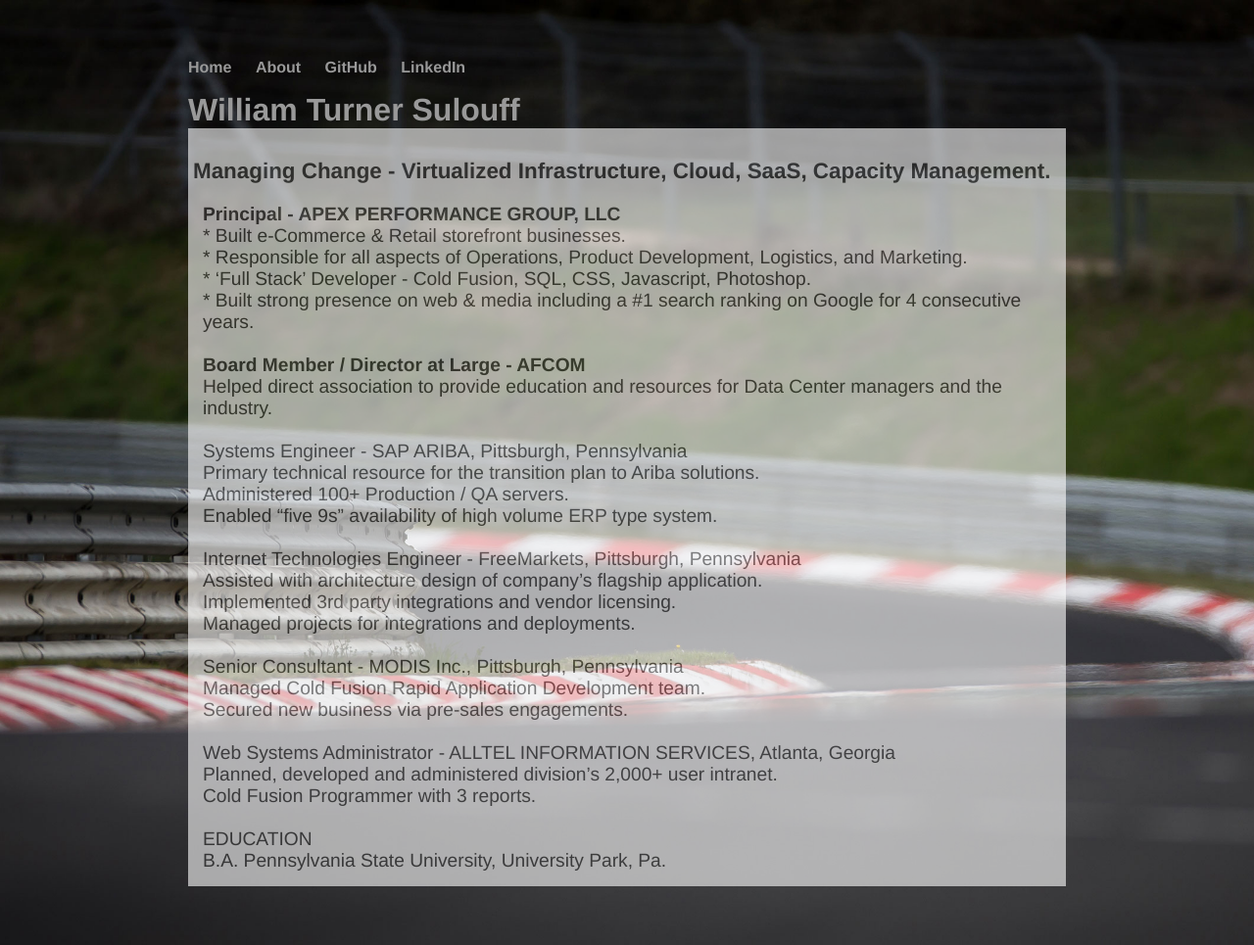
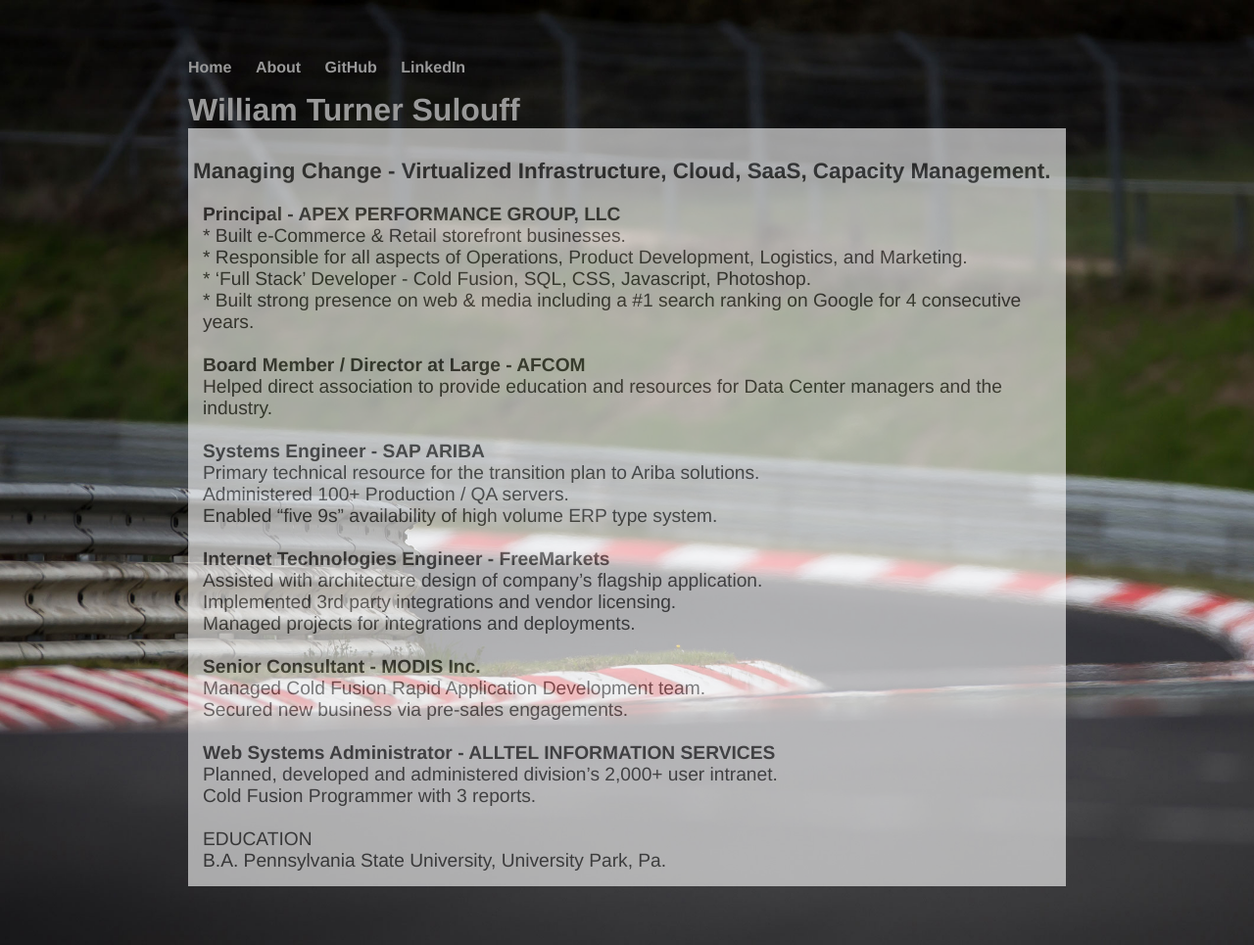
Before and after one commit to apex944/apex944.github.io, a Jekyll site: the page cv/index.html, which Jekyll copies as it is, in a window 1280 px wide. Shown: the whole page at 98% size. Built offline with Jekyll 4.4.1, drawn with Linux system fonts in a browser that asks for light colours.

Commit message:
updated cv2

```diff
--- a/cv/index.html
+++ b/cv/index.html
@@ -61,21 +61,21 @@
                         Helped direct association to provide education and resources for Data Center managers and the
                         industry.</br>
                         </br>
-                        Systems Engineer - SAP ARIBA, Pittsburgh, Pennsylvania</br>
+                        <b>Systems Engineer - SAP ARIBA</b></br>
                         Primary technical resource for the transition plan to Ariba solutions.</br>
                         Administered 100+ Production / QA servers. </br>
                         Enabled “five 9s” availability of high volume ERP type system.</br>
                         </br>
-                        Internet Technologies Engineer - FreeMarkets, Pittsburgh, Pennsylvania</br>
+                        <b>Internet Technologies Engineer - FreeMarkets</b></br>
                         Assisted with architecture design of company’s flagship application. </br>
                         Implemented 3rd party integrations and vendor licensing. </br>
                         Managed projects for integrations and deployments.</br>
                         </br>
-                        Senior Consultant - MODIS Inc., Pittsburgh, Pennsylvania</br>
+                        <b>Senior Consultant - MODIS Inc.</b></br>
                         Managed Cold Fusion Rapid Application Development team.</br>
                         Secured new business via pre-sales engagements. </br>
                         </br>
-                        Web Systems Administrator - ALLTEL INFORMATION SERVICES, Atlanta, Georgia</br>
+                        <b>Web Systems Administrator - ALLTEL INFORMATION SERVICES</b></br>
                         Planned, developed and administered division’s 2,000+ user intranet.</br>
                         Cold Fusion Programmer with 3 reports.</br>
                         </br>
```
